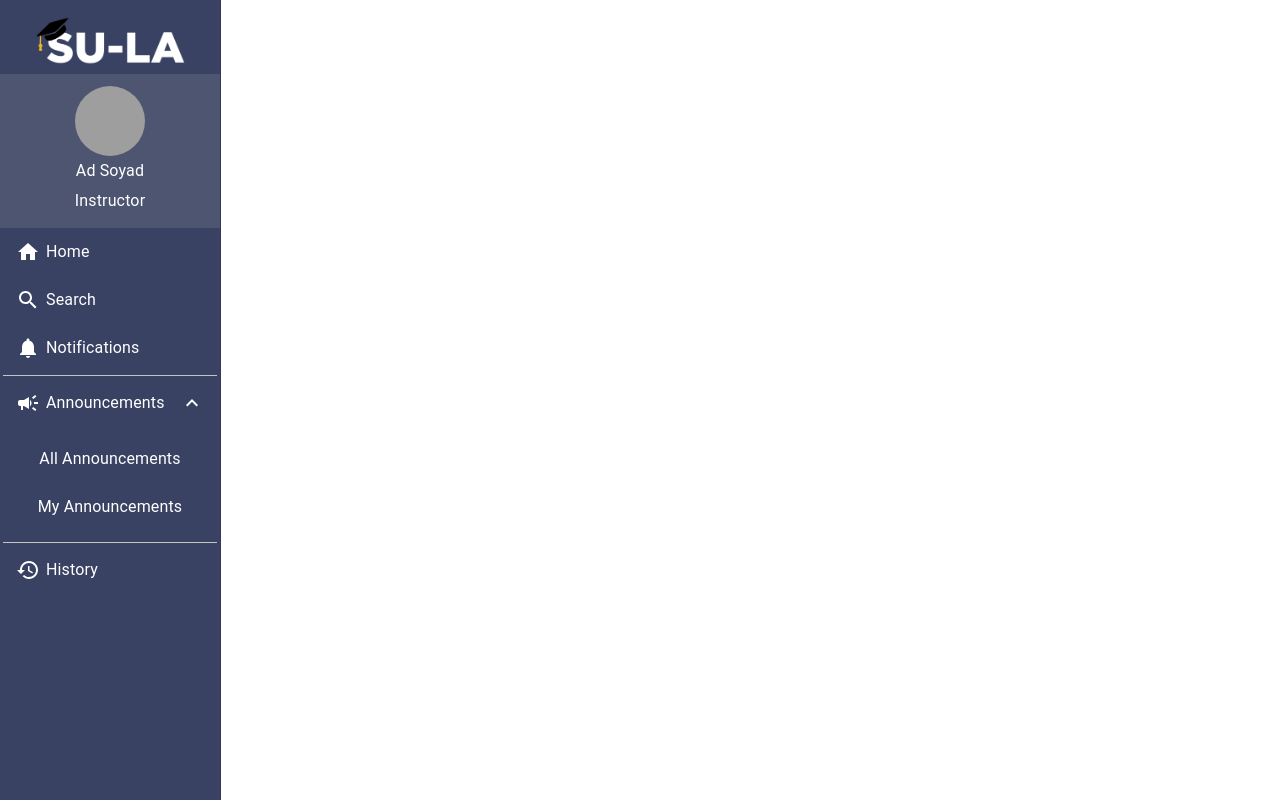
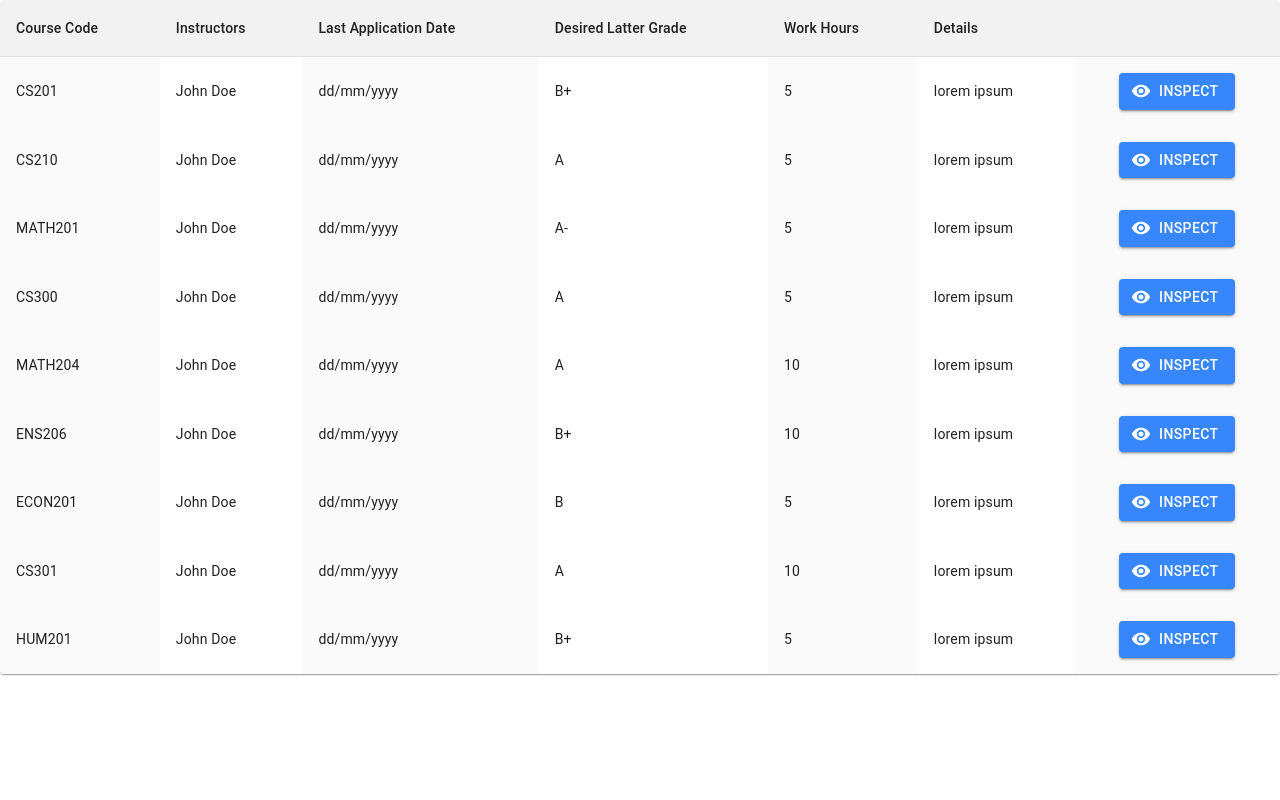
Before and after one commit to Minot1/Central-LA-Application, a React (Create React App) app in the folder client/: page /instructor in a window 1280 px wide. Built offline with nearby package versions, Linux system fonts and the light colour scheme; grey boxes are pictures that could not be loaded.

Commit message:
added announcement table for instructor page

```diff
--- a/client/src/App.js
+++ b/client/src/App.js
@@ -2,13 +2,15 @@ import "./App.css";
 import MockCAS from "./pages/MockCAS";
 import { BrowserRouter, Routes, Route } from "react-router-dom";
 import Sidebar from "./components/Sidebar";
+import AnnouncementTable from "./components/AnnouncementTable"
 
 function App() {
   return (
     <BrowserRouter>
       <Routes>
         <Route exact path="/" element={<MockCAS></MockCAS>}></Route>
-        <Route path="/instructor" element={<div><Sidebar></Sidebar></div>}></Route>
+        {/* <Route path="/instructor" element={<div><Sidebar></Sidebar></div>}></Route> */}
+        <Route path="/instructor" element={<div><AnnouncementTable></AnnouncementTable></div>}></Route>
         <Route path="/student" element={<div></div>}></Route>
       </Routes>
     </BrowserRouter>
--- /dev/null
+++ b/client/src/components/AnnouncementTable.js
@@ -0,0 +1,67 @@
+import * as React from 'react';
+import Table from '@mui/material/Table';
+import TableBody from '@mui/material/TableBody';
+import TableCell from '@mui/material/TableCell';
+import TableContainer from '@mui/material/TableContainer';
+import TableHead from '@mui/material/TableHead';
+import TableRow from '@mui/material/TableRow';
+import Paper from '@mui/material/Paper';
+import Button from '@mui/material/Button';
+import VisibilityIcon from '@mui/icons-material/Visibility';
+
+function AnnouncementTable() {
+    const rows = [
+        { id: 1, courseCode: 'CS201', instructors: 'John Doe', lDate: 'dd/mm/yyyy', grade: 'B+', wHour: "5", details: "lorem ipsum"},
+        { id: 2, courseCode: 'CS210', instructors: 'John Doe', lDate: 'dd/mm/yyyy', grade: 'A', wHour: "5", details: "lorem ipsum"},
+        { id: 3, courseCode: 'MATH201', instructors: 'John Doe', lDate: 'dd/mm/yyyy', grade: 'A-', wHour: "5", details: "lorem ipsum"},
+        { id: 4, courseCode: 'CS300', instructors: 'John Doe', lDate: 'dd/mm/yyyy', grade: 'A', wHour: "5", details: "lorem ipsum"},
+        { id: 5, courseCode: 'MATH204', instructors: 'John Doe', lDate: 'dd/mm/yyyy', grade: 'A', wHour: "10", details: "lorem ipsum" },
+        { id: 6, courseCode: 'ENS206', instructors: 'John Doe', lDate: 'dd/mm/yyyy', grade: 'B+', wHour: "10", details: "lorem ipsum"},
+        { id: 7, courseCode: 'ECON201', instructors: 'John Doe', lDate: 'dd/mm/yyyy', grade: 'B', wHour: "5", details: "lorem ipsum"},
+        { id: 8, courseCode: 'CS301', instructors: 'John Doe', lDate: 'dd/mm/yyyy', grade: 'A', wHour: "10", details: "lorem ipsum"},
+        { id: 9, courseCode: 'HUM201', instructors: 'John Doe', lDate: 'dd/mm/yyyy', grade: 'B+', wHour: "5", details: "lorem ipsum"},
+      ];
+
+    return(
+        <TableContainer component={Paper}>
+            <Table sx={{ minWidth: 600}} aria-label="simple table">
+                <TableHead>
+                    <TableRow sx = {{bgcolor: "#F2F2F2"}}>
+                        <TableCell>Course Code</TableCell>
+                        <TableCell align="left">Instructors</TableCell>
+                        <TableCell align="left">Last Application Date</TableCell>
+                        <TableCell align="left">Desired Latter Grade</TableCell>
+                        <TableCell align="left">Work Hours</TableCell>
+                        <TableCell align="left">Details</TableCell>
+                        <TableCell align="left"></TableCell>
+                    </TableRow>
+                </TableHead>
+                <TableBody>
+                    {rows.map((row) => (
+                        <TableRow
+                        key={row.id}
+                        sx={{ '&:last-child td, &:last-child th': { border: 0 } }}
+
+                        >
+                        <TableCell sx={{bgcolor: "#FAFAFA", borderBottom:"none"}} component="th" scope="row">
+                            {row.courseCode}
+                        </TableCell>
+                        <TableCell sx = {{borderBottom:"none"}} align="left">{row.instructors}</TableCell>
+                        <TableCell sx={{bgcolor: "#FAFAFA", borderBottom:"none"}} align="left">{row.lDate}</TableCell>
+                        <TableCell sx = {{borderBottom:"none"}} align="left">{row.grade}</TableCell>
+                        <TableCell sx={{bgcolor: "#FAFAFA", borderBottom:"none"}}align="left">{row.wHour}</TableCell>
+                        <TableCell sx = {{borderBottom:"none"}} align="left">{row.details}</TableCell>
+                        <TableCell sx={{bgcolor: "#FAFAFA", borderBottom:"none"}} align="center">
+                            <Button sx = {{bgcolor: "#3786FB"}} variant="contained" startIcon={<VisibilityIcon />} href="#apply">
+                                INSPECT
+                            </Button>
+                        </TableCell>
+                        </TableRow>
+                    ))}
+                </TableBody>
+            </Table>
+        </TableContainer>
+    );
+}
+
+export default AnnouncementTable;
```
